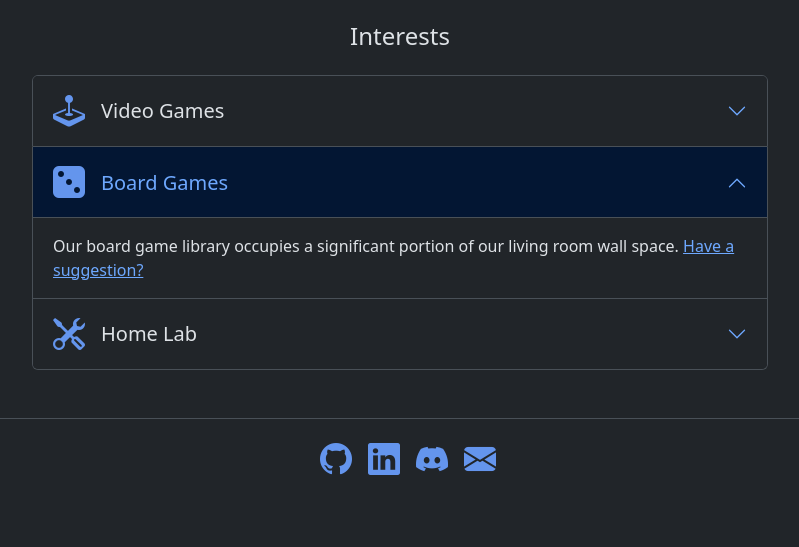
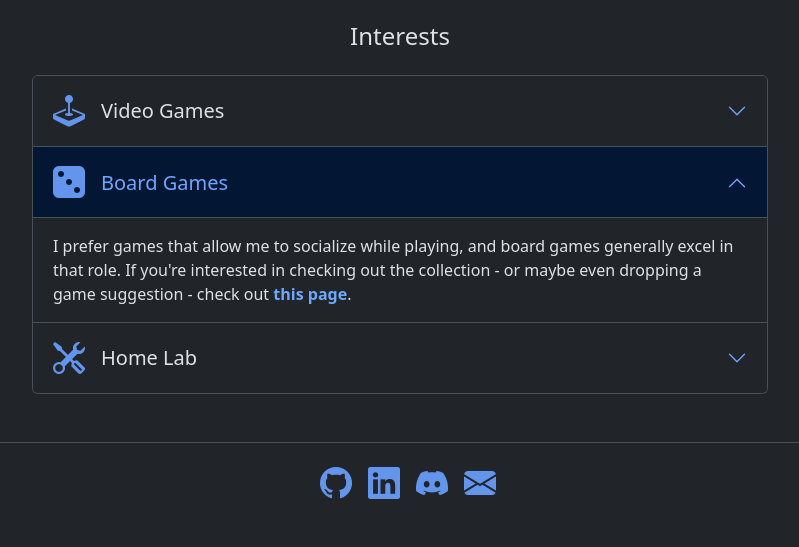
Before and after one commit to borkmaster12/borkfolio, a FastAPI app: page / in a window 1280 px wide, after a click on "Board Games". Shown: the part 1612-2159 px from the top of the page, without its empty margins (240-1039 px from the left). Before the commit the page ends 2087 px from the top, so only its background shows below. Run offline with FastAPI, Linux system fonts and the light colour scheme; parts of the project's set-up code (start-up, migrations or seed data) failed here and were passed over.

Commit message:
Update board games interests content

```diff
--- a/src/app/templates/index.html
+++ b/src/app/templates/index.html
@@ -293,9 +293,13 @@
                   data-bs-parent="#interestsAccordion"
                 >
                   <div class="accordion-body">
-                    Our board game library occupies a significant portion of our
-                    living room wall space.
-                    <a href="/boardgames">Have a suggestion?</a>
+                    I prefer games that allow me to socialize while playing, and
+                    board games generally excel in that role. If you're
+                    interested in checking out the collection - or maybe even
+                    dropping a game suggestion - check out
+                    <a href="/boardgames" style="text-decoration: none"
+                      ><b>this page</b></a
+                    >.
                   </div>
                 </div>
               </div>
```
